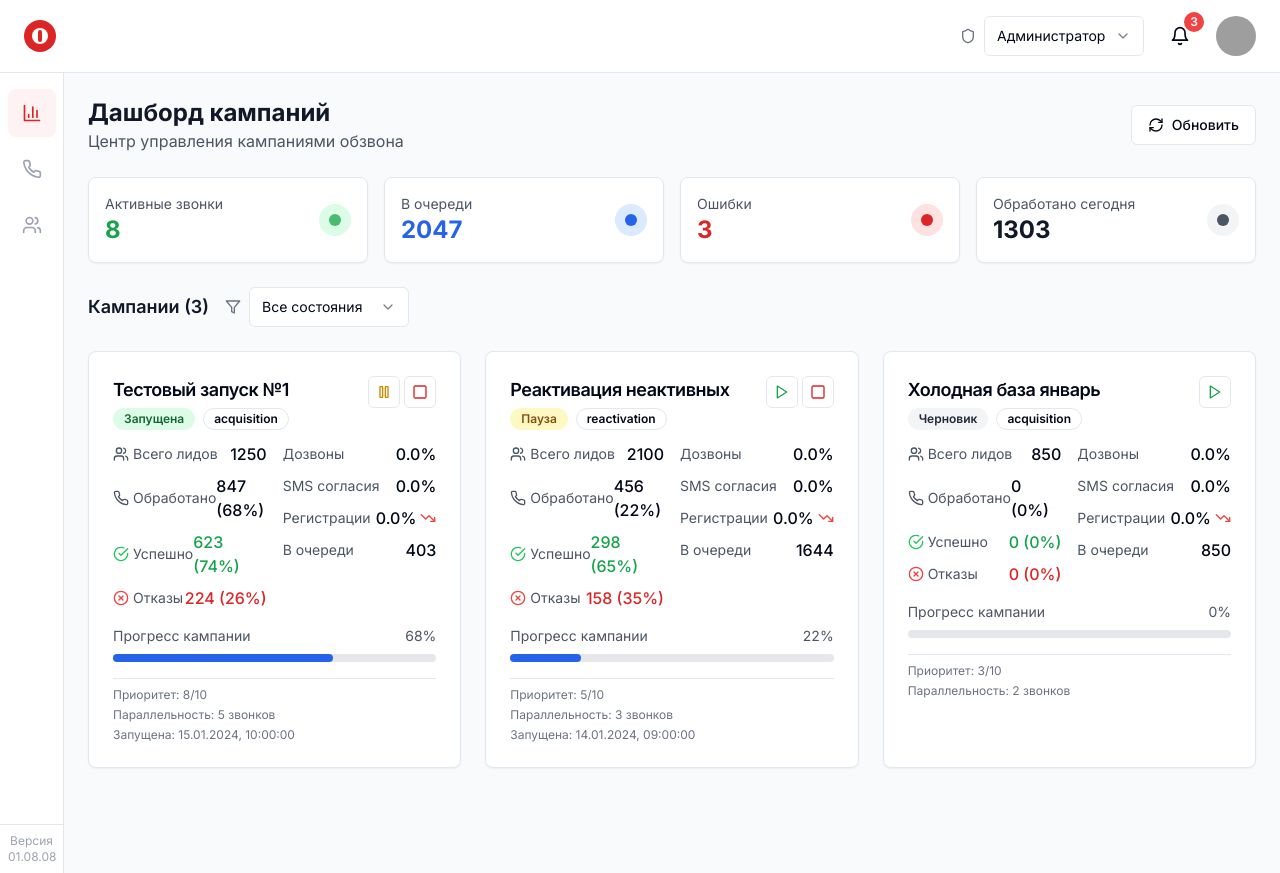
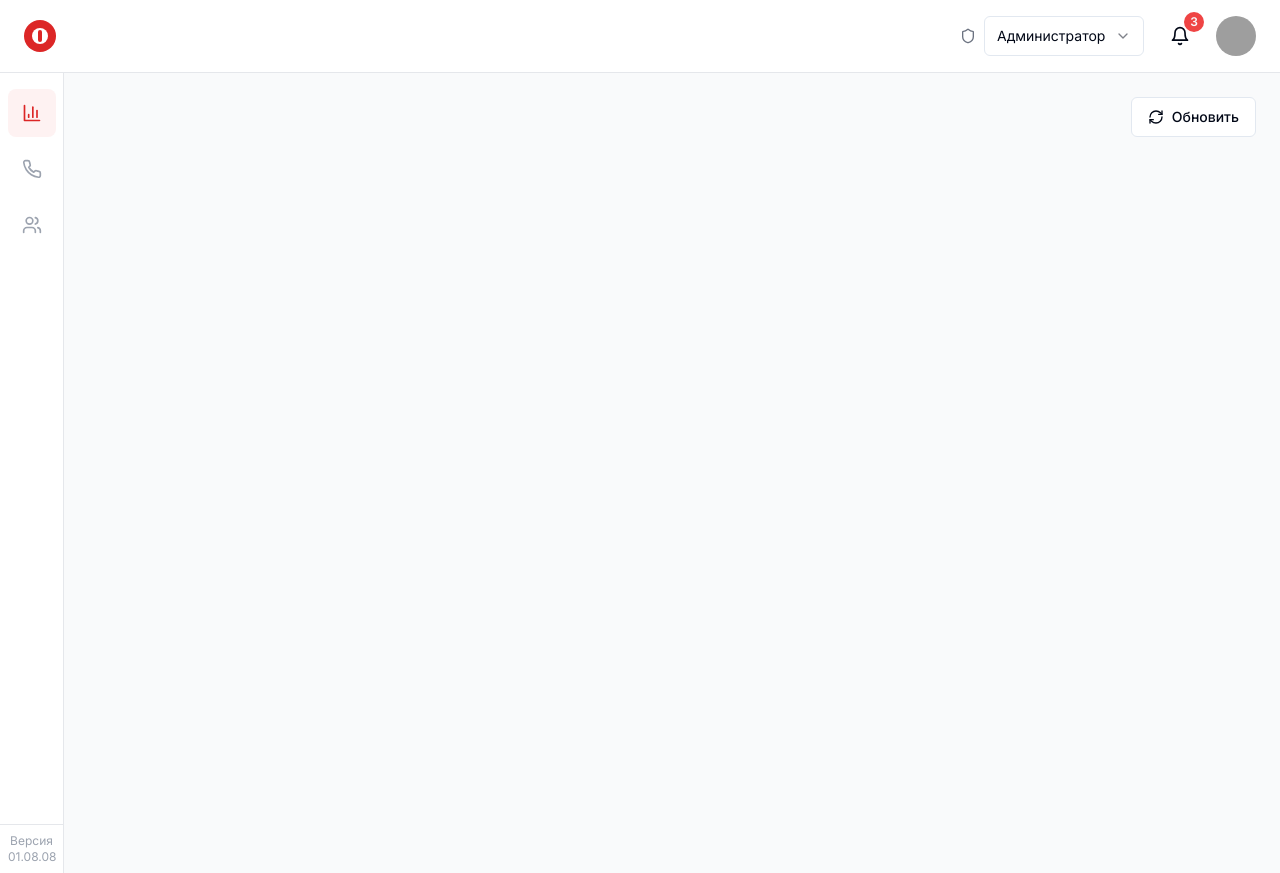
Before and after one commit to Nik-Kns/hantico-call-center, a Next.js app: page / in a window 1280 px wide. Built offline with nearby package versions, Linux system fonts and the light colour scheme; grey boxes are pictures that could not be loaded.

Commit message:
ui(dashboard): упрощён дашборд — оставлено только правое меню с кнопками

```diff
--- a/src/app/page.tsx
+++ b/src/app/page.tsx
@@ -1,269 +1,27 @@
 'use client'
 
-import React, { useState, useEffect } from 'react'
-import { Filter, RefreshCw } from 'lucide-react'
+import React, { useState } from 'react'
+import { RefreshCw } from 'lucide-react'
 
 import { Button } from '@/components/ui/button'
-import { Card, CardContent, CardHeader, CardTitle } from '@/components/ui/card'
-import { Select, SelectContent, SelectItem, SelectTrigger, SelectValue } from '@/components/ui/select'
-import { CampaignCard } from '@/components/dashboard/campaign-card'
-import {
-  mockCampaigns,
-  mockCampaignMetrics,
-  mockQueueStatus,
-  mockDataUtils
-} from '@/lib/mock-data'
-import { Campaign, CampaignState, QueueStatus } from '@/lib/types'
-import { storage } from '@/lib/utils'
 
 export default function DashboardPage() {
-  const [campaigns, setCampaigns] = useState<Campaign[]>(mockCampaigns)
-  const [queueStatus, setQueueStatus] = useState<QueueStatus>(mockQueueStatus)
-  const [filterState, setFilterState] = useState<CampaignState | 'all'>('all')
   const [isLoading, setIsLoading] = useState(false)
 
-  // Проверка прав доступа
-  const [canControl, setCanControl] = useState(true)
-
-  useEffect(() => {
-    const currentRole = storage.get('currentRole', 'admin')
-    const hasControlRights = ['admin', 'marketer', 'supervisor'].includes(currentRole)
-    setCanControl(hasControlRights)
-  }, [])
-
-  // Фильтрация кампаний
-  const filteredCampaigns = campaigns.filter(campaign =>
-    filterState === 'all' || campaign.state === filterState
-  )
-
-  // Обновление данных
   const handleRefresh = async () => {
     setIsLoading(true)
-    // Имитация загрузки данных
-    await new Promise(resolve => setTimeout(resolve, 1000))
-
-    // Обновляем статус очереди
-    setQueueStatus({
-      ...queueStatus,
-      active: Math.floor(Math.random() * 15) + 5,
-      waiting: Math.floor(Math.random() * 200) + 100,
-      errors: Math.floor(Math.random() * 5)
-    })
-
+    await new Promise((resolve) => setTimeout(resolve, 800))
     setIsLoading(false)
   }
 
-  // Управление кампаниями
-  const handleCampaignStart = (campaignId: string) => {
-    setCampaigns(prev => prev.map(campaign =>
-      campaign.id === campaignId
-        ? {
-            ...campaign,
-            state: 'running' as CampaignState,
-            startedAt: new Date(),
-            updatedAt: new Date()
-          }
-        : campaign
-    ))
-
-    // Обновляем статус очереди
-    setQueueStatus(prev => ({
-      ...prev,
-      active: prev.active + 2,
-      waiting: prev.waiting + 10
-    }))
-  }
-
-  const handleCampaignPause = (campaignId: string) => {
-    setCampaigns(prev => prev.map(campaign =>
-      campaign.id === campaignId
-        ? {
-            ...campaign,
-            state: 'paused' as CampaignState,
-            updatedAt: new Date()
-          }
-        : campaign
-    ))
-
-    // Обновляем статус очереди
-    setQueueStatus(prev => ({
-      ...prev,
-      active: Math.max(0, prev.active - 2)
-    }))
-  }
-
-  const handleCampaignStop = (campaignId: string) => {
-    setCampaigns(prev => prev.map(campaign =>
-      campaign.id === campaignId
-        ? {
-            ...campaign,
-            state: 'stopped' as CampaignState,
-            completedAt: new Date(),
-            updatedAt: new Date()
-          }
-        : campaign
-    ))
-
-    // Обновляем статус очереди
-    setQueueStatus(prev => ({
-      ...prev,
-      active: Math.max(0, prev.active - 2),
-      waiting: Math.max(0, prev.waiting - 10)
-    }))
-  }
-
-
-
-
-
-
-
   return (
-    <div className="space-y-6">
-      {/* Заголовок */}
-      <div className="flex items-center justify-between">
-        <div>
-          <h1 className="text-2xl font-bold text-gray-900">
-            Дашборд кампаний
-          </h1>
-          <p className="text-gray-600">
-            Центр управления кампаниями обзвона
-          </p>
-        </div>
-
-        <div className="flex space-x-3">
-          <Button variant="outline" onClick={handleRefresh} disabled={isLoading}>
-            <RefreshCw className={`h-4 w-4 mr-2 ${isLoading ? 'animate-spin' : ''}`} />
-            Обновить
-          </Button>
-
-
-
-
-        </div>
+    <div className="flex justify-end">
+      <div className="flex space-x-3">
+        <Button variant="outline" onClick={handleRefresh} disabled={isLoading}>
+          <RefreshCw className={`h-4 w-4 mr-2 ${isLoading ? 'animate-spin' : ''}`} />
+          Обновить
+        </Button>
       </div>
-
-      {/* Статус очереди */}
-      <div className="grid grid-cols-1 md:grid-cols-4 gap-4">
-        <Card>
-          <CardContent className="p-4">
-            <div className="flex items-center justify-between">
-              <div>
-                <p className="text-sm text-gray-600">Активные звонки</p>
-                <p className="text-2xl font-bold text-green-600">{queueStatus.active}</p>
-              </div>
-              <div className="h-8 w-8 bg-green-100 rounded-full flex items-center justify-center">
-                <div className="h-3 w-3 bg-green-600 rounded-full animate-pulse" />
-              </div>
-            </div>
-          </CardContent>
-        </Card>
-
-        <Card>
-          <CardContent className="p-4">
-            <div className="flex items-center justify-between">
-              <div>
-                <p className="text-sm text-gray-600">В очереди</p>
-                <p className="text-2xl font-bold text-blue-600">{queueStatus.waiting}</p>
-              </div>
-              <div className="h-8 w-8 bg-blue-100 rounded-full flex items-center justify-center">
-                <div className="h-3 w-3 bg-blue-600 rounded-full" />
-              </div>
-            </div>
-          </CardContent>
-        </Card>
-
-        <Card>
-          <CardContent className="p-4">
-            <div className="flex items-center justify-between">
-              <div>
-                <p className="text-sm text-gray-600">Ошибки</p>
-                <p className="text-2xl font-bold text-red-600">{queueStatus.errors}</p>
-              </div>
-              <div className="h-8 w-8 bg-red-100 rounded-full flex items-center justify-center">
-                <div className="h-3 w-3 bg-red-600 rounded-full" />
-              </div>
-            </div>
-          </CardContent>
-        </Card>
-
-        <Card>
-          <CardContent className="p-4">
-            <div className="flex items-center justify-between">
-              <div>
-                <p className="text-sm text-gray-600">Обработано сегодня</p>
-                <p className="text-2xl font-bold text-gray-900">{queueStatus.totalProcessed}</p>
-              </div>
-              <div className="h-8 w-8 bg-gray-100 rounded-full flex items-center justify-center">
-                <div className="h-3 w-3 bg-gray-600 rounded-full" />
-              </div>
-            </div>
-          </CardContent>
-        </Card>
-      </div>
-
-      {/* Фильтры и управление кампаниями */}
-      <div className="flex items-center justify-between">
-        <div className="flex items-center space-x-4">
-          <h2 className="text-lg font-semibold text-gray-900">
-            Кампании ({filteredCampaigns.length})
-          </h2>
-
-          <div className="flex items-center space-x-2">
-            <Filter className="h-4 w-4 text-gray-500" />
-            <Select value={filterState} onValueChange={(value: string) => setFilterState(value as any)}>
-              <SelectTrigger className="w-40">
-                <SelectValue />
-              </SelectTrigger>
-              <SelectContent>
-                <SelectItem value="all">Все состояния</SelectItem>
-                <SelectItem value="running">Запущенные</SelectItem>
-                <SelectItem value="paused">Приостановленные</SelectItem>
-                <SelectItem value="stopped">Остановленные</SelectItem>
-                <SelectItem value="draft">Черновики</SelectItem>
-              </SelectContent>
-            </Select>
-          </div>
-        </div>
-      </div>
-
-      {/* Список кампаний */}
-      {filteredCampaigns.length > 0 ? (
-        <div className="grid grid-cols-1 lg:grid-cols-2 xl:grid-cols-3 gap-6">
-          {filteredCampaigns.map((campaign) => (
-            <CampaignCard
-              key={campaign.id}
-              campaign={campaign}
-              metrics={mockCampaignMetrics[campaign.id] || {
-                totalCalls: 0,
-                successfulCalls: 0,
-                answerRate: 0,
-                successRate: 0,
-                smsConsentRate: 0,
-                refusalRate: 0,
-                averageCallDuration: 0,
-                costPerLead: 0,
-                registrationRate: 0
-              }}
-              onStart={handleCampaignStart}
-              onPause={handleCampaignPause}
-              onStop={handleCampaignStop}
-              canControl={canControl}
-            />
-          ))}
-        </div>
-      ) : (
-        <Card>
-          <CardContent className="py-12">
-            <div className="text-center">
-              <p className="text-gray-500 mb-4">
-                Нет кампаний, соответствующих выбранному фильтру
-              </p>
-
-            </div>
-          </CardContent>
-        </Card>
-      )}
     </div>
   )
 }
```
